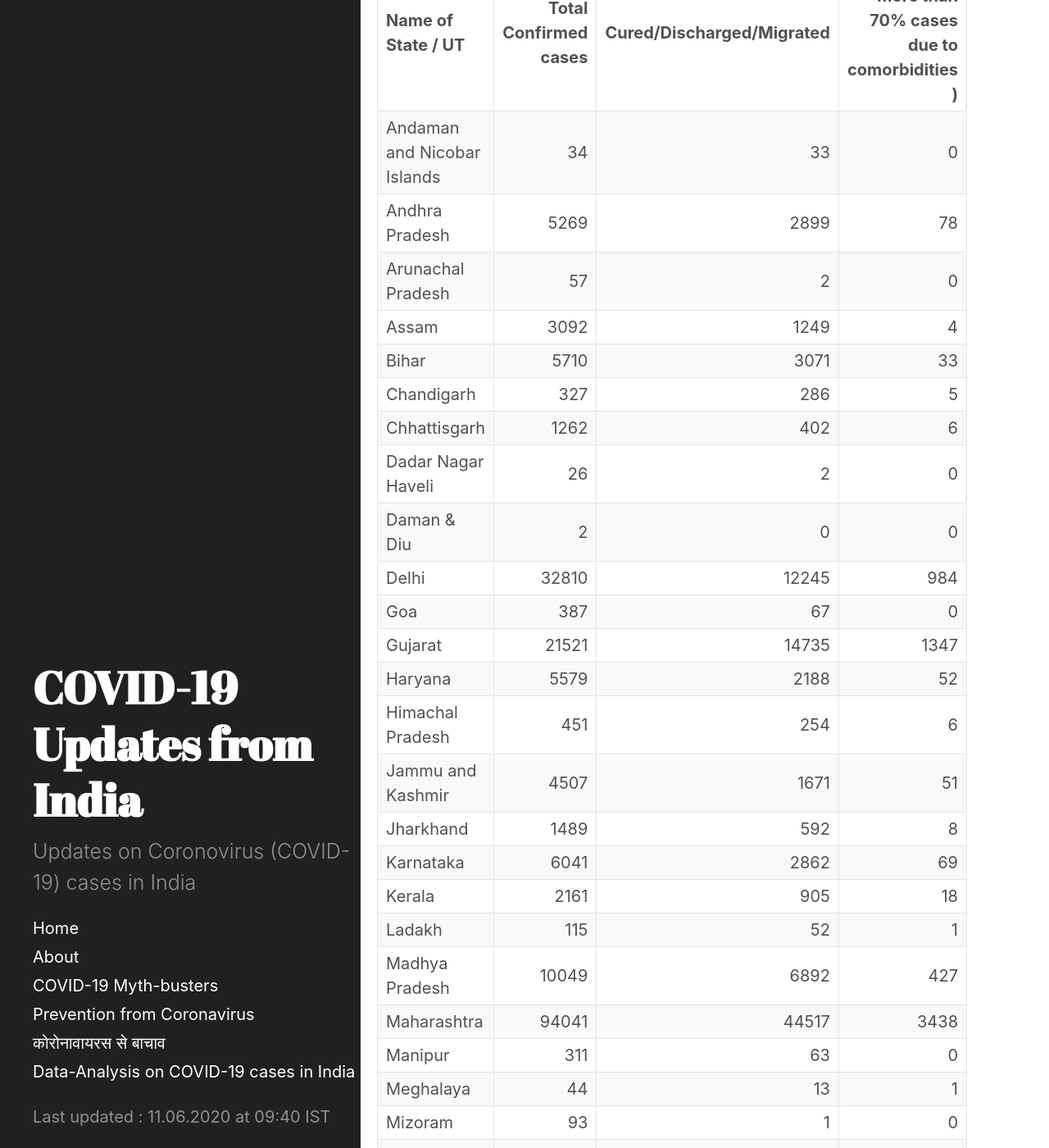
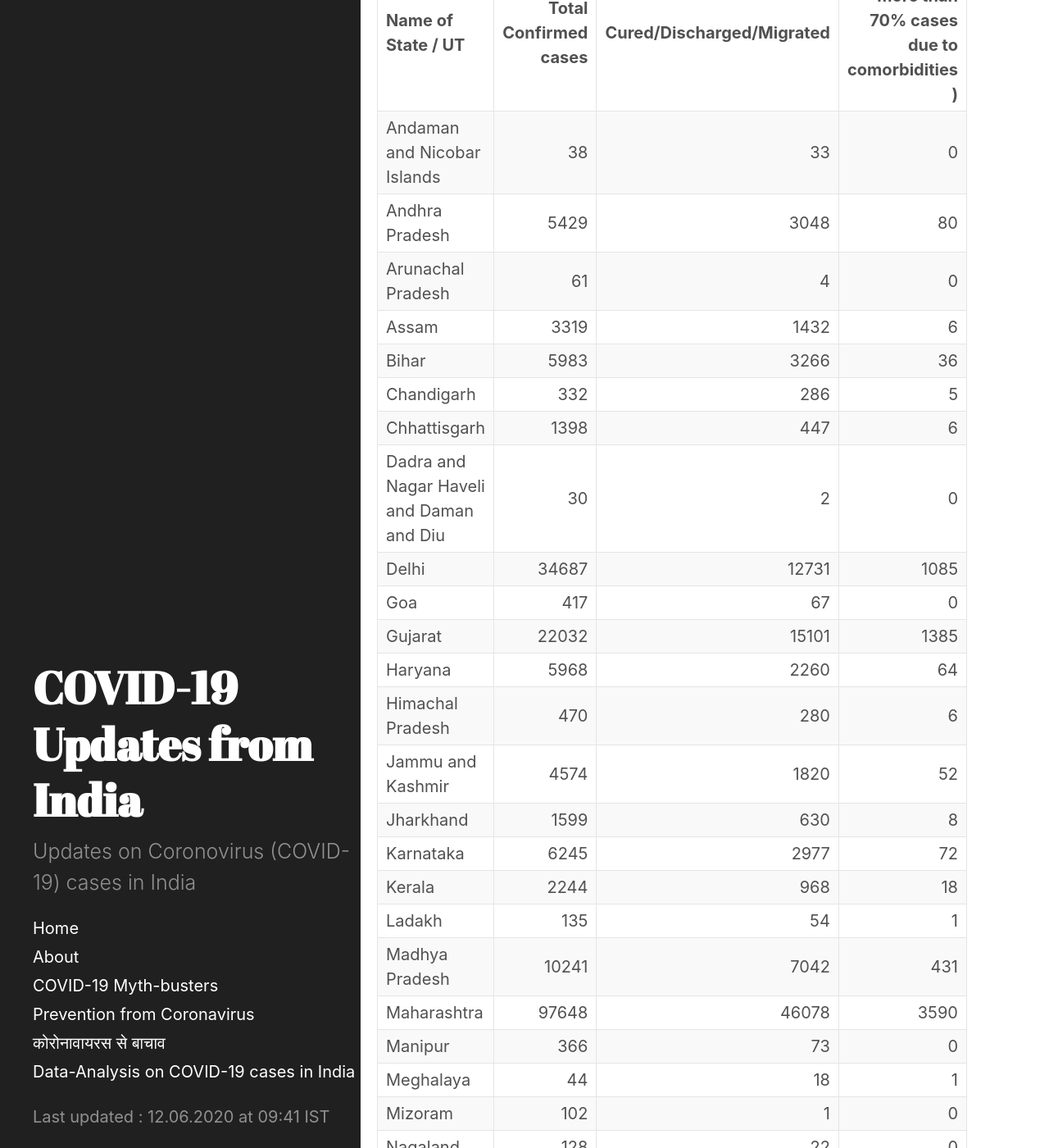
Before and after one commit to bhooraj/covid19updates-india, a Jekyll site: the page built from _posts/2020-06-12-home.md, in a window 1280 px wide and 1400 px high, scrolled down 568 px. Shown: the whole window at 82% size. Built offline with Jekyll 4.4.1, drawn with Linux system fonts in a browser that asks for light colours; some of the changed text lies outside the part shown.

Commit message:
12thJune Update

```diff
--- a/_data/last_updated.yml
+++ b/_data/last_updated.yml
@@ -1 +1 @@
-- updated_on : 11.06.2020 at 09:40 IST
+- updated_on : 12.06.2020 at 09:41 IST
--- /dev/null
+++ b/_includes/table-20200612-0941.md
@@ -0,0 +1,38 @@
+| Name of State / UT                       |   Total Confirmed cases |   Cured/Discharged/Migrated |   Deaths ( more than 70% cases due to comorbidities ) |
+|:-----------------------------------------|------------------------:|----------------------------:|------------------------------------------------------:|
+| Andaman and Nicobar Islands              |                      38 |                          33 |                                                     0 |
+| Andhra Pradesh                           |                    5429 |                        3048 |                                                    80 |
+| Arunachal Pradesh                        |                      61 |                           4 |                                                     0 |
+| Assam                                    |                    3319 |                        1432 |                                                     6 |
+| Bihar                                    |                    5983 |                        3266 |                                                    36 |
+| Chandigarh                               |                     332 |                         286 |                                                     5 |
+| Chhattisgarh                             |                    1398 |                         447 |                                                     6 |
+| Dadra and Nagar Haveli and Daman and Diu |                      30 |                           2 |                                                     0 |
+| Delhi                                    |                   34687 |                       12731 |                                                  1085 |
+| Goa                                      |                     417 |                          67 |                                                     0 |
+| Gujarat                                  |                   22032 |                       15101 |                                                  1385 |
+| Haryana                                  |                    5968 |                        2260 |                                                    64 |
+| Himachal Pradesh                         |                     470 |                         280 |                                                     6 |
+| Jammu and Kashmir                        |                    4574 |                        1820 |                                                    52 |
+| Jharkhand                                |                    1599 |                         630 |                                                     8 |
+| Karnataka                                |                    6245 |                        2977 |                                                    72 |
+| Kerala                                   |                    2244 |                         968 |                                                    18 |
+| Ladakh                                   |                     135 |                          54 |                                                     1 |
+| Madhya Pradesh                           |                   10241 |                        7042 |                                                   431 |
+| Maharashtra                              |                   97648 |                       46078 |                                                  3590 |
+| Manipur                                  |                     366 |                          73 |                                                     0 |
+| Meghalaya                                |                      44 |                          18 |                                                     1 |
+| Mizoram                                  |                     102 |                           1 |                                                     0 |
+| Nagaland                                 |                     128 |                          22 |                                                     0 |
+| Odisha                                   |                    3386 |                        2354 |                                                     9 |
+| Puducherry                               |                     157 |                          67 |                                                     2 |
+| Punjab                                   |                    2887 |                        2259 |                                                    59 |
+| Rajasthan                                |                   11838 |                        8775 |                                                   265 |
+| Sikkim                                   |                      14 |                           2 |                                                     0 |
+| Tamil Nadu                               |                   38716 |                       20705 |                                                   349 |
+| Telangana                                |                    4320 |                        1993 |                                                   165 |
+| Tripura                                  |                     913 |                         278 |                                                     1 |
+| Uttarakhand                              |                    1643 |                         842 |                                                    15 |
+| Uttar Pradesh                            |                   12088 |                        7292 |                                                   345 |
+| West Bengal                              |                    9768 |                        3988 |                                                   442 |
+| Cases being reassigned to states         |                    8315 |                           0 |                                                     0 |
--- a/_posts/2020-06-11-home.md
+++ b/_posts/2020-06-12-home.md
@@ -4,7 +4,7 @@ title: COVID-19 Updates from India
 last_update: true
 ---
 
-#### COVID-19 Cases in India (as on  11 June 2020, 08:00 IST ( IST)
+#### COVID-19 Cases in India (as on  12 June 2020, 08:00 IST ( IST)
 <div class="alert alert-primary" role="alert">
 <p id = "totalcases" style="font-size: 1.2rem; font-weight: bold;"></p>
 <p id = "totalrecovered" style="font-size: 1.2rem; font-weight: bold;"></p>
@@ -22,7 +22,7 @@ Active Cases = Total cases - (Total Recovered/Discharged/Migrated + Total Deaths
 
 <div class="datatable-begin"></div>
 
-{% include table-20200611-0940.md %}
+{% include table-20200612-0941.md %}
 
 <div class="datatable-end"></div>
 <br>
```
Also changed, not shown: _includes/charts-20200612-0942.html (added, +193 -0 lines), _posts/2020-06-02-Updates.md (renamed from _posts/2020-06-01-Updates.md, +3 -0 lines), _posts/2020-06-12-Latest-updates.md (renamed from _posts/2020-06-11-Latest-updates.md, +4 -4 lines), stats-and-charts.md (+2 -2 lines).
